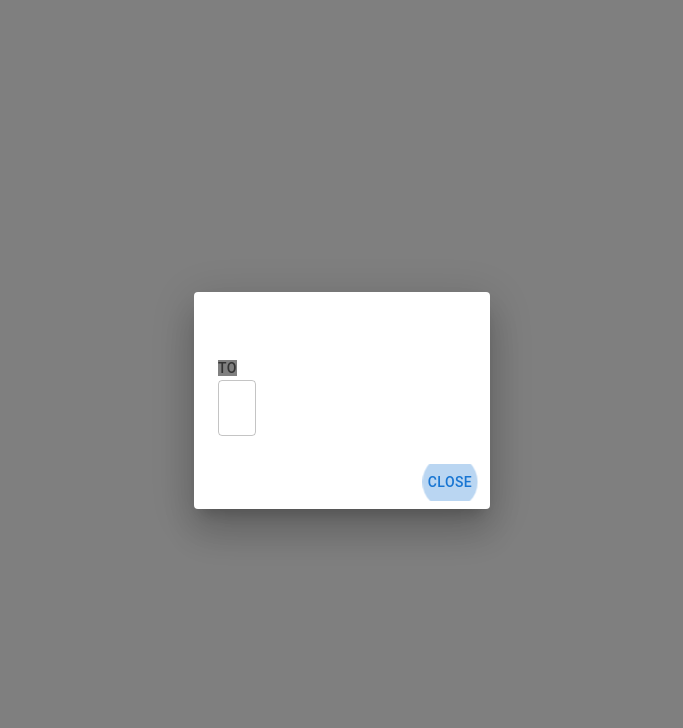
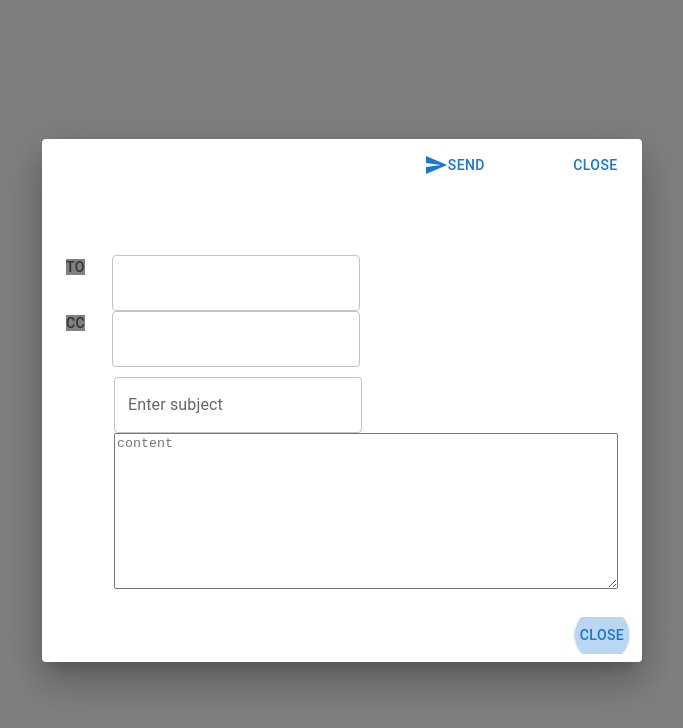
Before and after one commit to Amitai36/frontline_front, a React (Vite) app: page / in a window 1280 px wide. Shown: the top 728 px of the page, without its empty margins (298-981 px from the left). Built offline with nearby package versions, Linux system fonts and the light colour scheme; the HTML template or start-up script is replaced by a standard one.

Commit message:
create a form

```diff
--- a/package.json
+++ b/package.json
@@ -12,6 +12,9 @@
   "dependencies": {
     "@emotion/react": "^11.11.4",
     "@emotion/styled": "^11.11.5",
+    "@mantine/core": "^7.11.2",
+    "@mantine/hooks": "^7.11.2",
+    "@mui/icons-material": "^5.16.1",
     "@mui/material": "^5.16.1",
     "react": "^18.3.1",
     "react-dom": "^18.3.1"
--- a/src/App.tsx
+++ b/src/App.tsx
@@ -1,11 +1,13 @@
 import SendEmail from "./pages/SendEmail"
+import { createTheme, MantineProvider } from '@mantine/core';
 
 function App() {
-
+  const theme = createTheme({
+  });
   return (
-    <>
+    <div style={{ width: "100vw" }}>
       <SendEmail />
-    </>
+    </div>
   )
 }
 
--- /dev/null
+++ b/src/components/ButtonsSend_close.tsx
@@ -0,0 +1,21 @@
+import { Send } from "@mui/icons-material"
+import { Button } from "@mui/material"
+
+const ButtonSend_Close = () => {
+    return <>
+        <div style={{ display: "flex" }}>
+            <Button
+                sx={{ left: "50%" }}
+            >
+                close
+            </Button>
+            <Button
+                sx={{ right: "100%" }}
+            >
+                <Send />
+                send
+            </Button>
+        </div>
+    </>
+}
+export default ButtonSend_Close
--- a/src/components/DialogComponent.tsx
+++ b/src/components/DialogComponent.tsx
@@ -14,6 +14,7 @@ interface DialogComponentProps {
     content: React.ReactNode;
     title: { text: string; color: string };
     whenClose?: () => void;
+    buttonsAction?: React.ReactNode;
 }
 
 export default function DialogComponent(props: DialogComponentProps) {
@@ -22,7 +23,7 @@ export default function DialogComponent(props: DialogComponentProps) {
         open,
         setOpen,
         title: { text, color },
-        whenClose,
+        whenClose, buttonsAction
     } = props;
     const theme = useTheme();
     const fullScreen = useMediaQuery(theme.breakpoints.down("md"));
@@ -35,6 +36,9 @@ export default function DialogComponent(props: DialogComponentProps) {
 
     return (
         <Dialog fullScreen={fullScreen} open={open} onClose={handleClose}>
+            <DialogActions>
+                {buttonsAction}
+            </DialogActions>
             <DialogTitle color={color}>{text}</DialogTitle>
             <DialogContent>
                 <DialogContentText>{content}</DialogContentText>
--- a/src/pages/EmailForm.tsx
+++ b/src/pages/EmailForm.tsx
@@ -1,19 +1,35 @@
-import { Grid, TextField, Typography } from "@mui/material"
+import { Grid, TextareaAutosize, TextField, Typography } from "@mui/material"
+import { useState } from "react";
 
 const EmailFrom = () => {
-    return <>
-        <Grid container>
+    const [valueTo, setValueTo] = useState('')
+    const [valueCc, setValueCc] = useState('')
+    const [subject, setSubject] = useState('')
+    return <Grid container alignItems={"center"} width={"100%"}>
         <Grid container item xs={12}>
-                <Grid xs={2} item>
+            <Grid xs={1} item>
                 <Typography component={"span"} variant="button" bgcolor={"gray"}>
                     TO
                 </Typography>
+            </Grid>
             <Grid item xs={11}>
-                        <TextField />
+                <TextField value={valueTo} onChange={(e) => setValueTo(e.target.value)} />
+            </Grid>
+            <Grid item xs={1}>
+                <Typography component={"span"} variant="button" bgcolor={"gray"}>
+                    Cc
+                </Typography>
+            </Grid>
+            <Grid item xs={11}>
+                <TextField value={valueCc} onChange={(e) => setValueCc(e.target.value)} />
             </Grid>
         </Grid>
+        <Grid marginLeft={6} container item xs={12}>
+            <Grid item xs={12} marginTop={"10px"}>
+                <TextField label="Enter subject " value={subject} onChange={(e) => setSubject(e.target.value)} />
+            </Grid>
+            <TextareaAutosize placeholder="content" minRows={10} style={{ width: "100%" }} />
         </Grid>
     </Grid>
-    </>
 }
 export default EmailFrom
--- a/src/pages/SendEmail.tsx
+++ b/src/pages/SendEmail.tsx
@@ -1,11 +1,13 @@
 import { useState } from "react"
+
+import ButtonSend_Close from "../components/ButtonsSend_close"
 import DialogComponent from "../components/DialogComponent"
 import EmailFrom from "./EmailForm"
 
 const SendEmail = () => {
     const [open, setOpen] = useState(true)
     return <>
-        <DialogComponent content={<EmailFrom />} open={open} setOpen={setOpen} title={{ color: "#fff", text: "send an email" }} />
+        <DialogComponent buttonsAction={<ButtonSend_Close />} content={<EmailFrom />} open={open} setOpen={setOpen} title={{ color: "#fff", text: "send an email" }} />
     </>
 }
 export default SendEmail
```
Also changed, not shown: 1 other file (tests, documents, lock files or other folders). Lines whose indentation alone changed are shown as unchanged.
